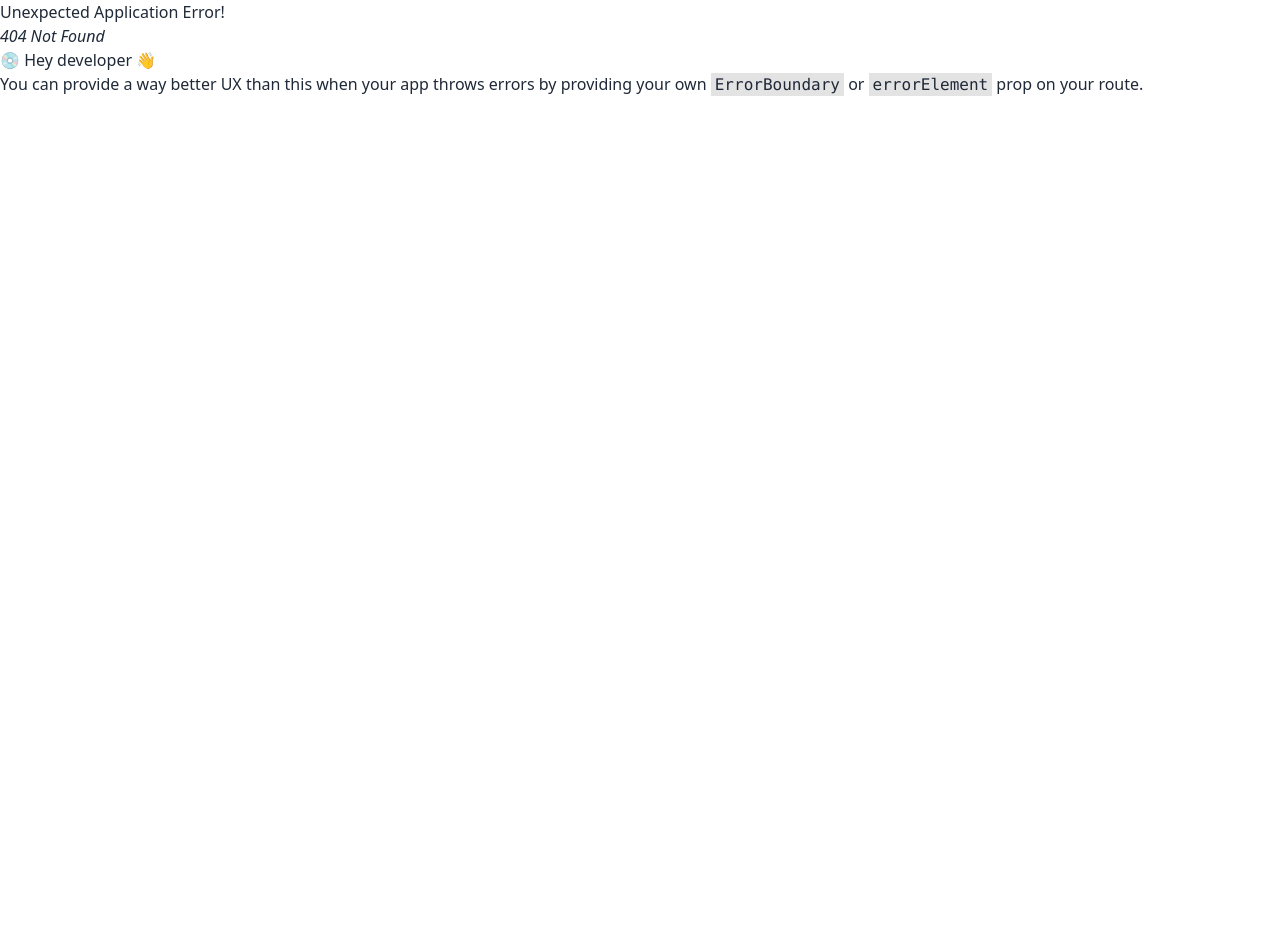
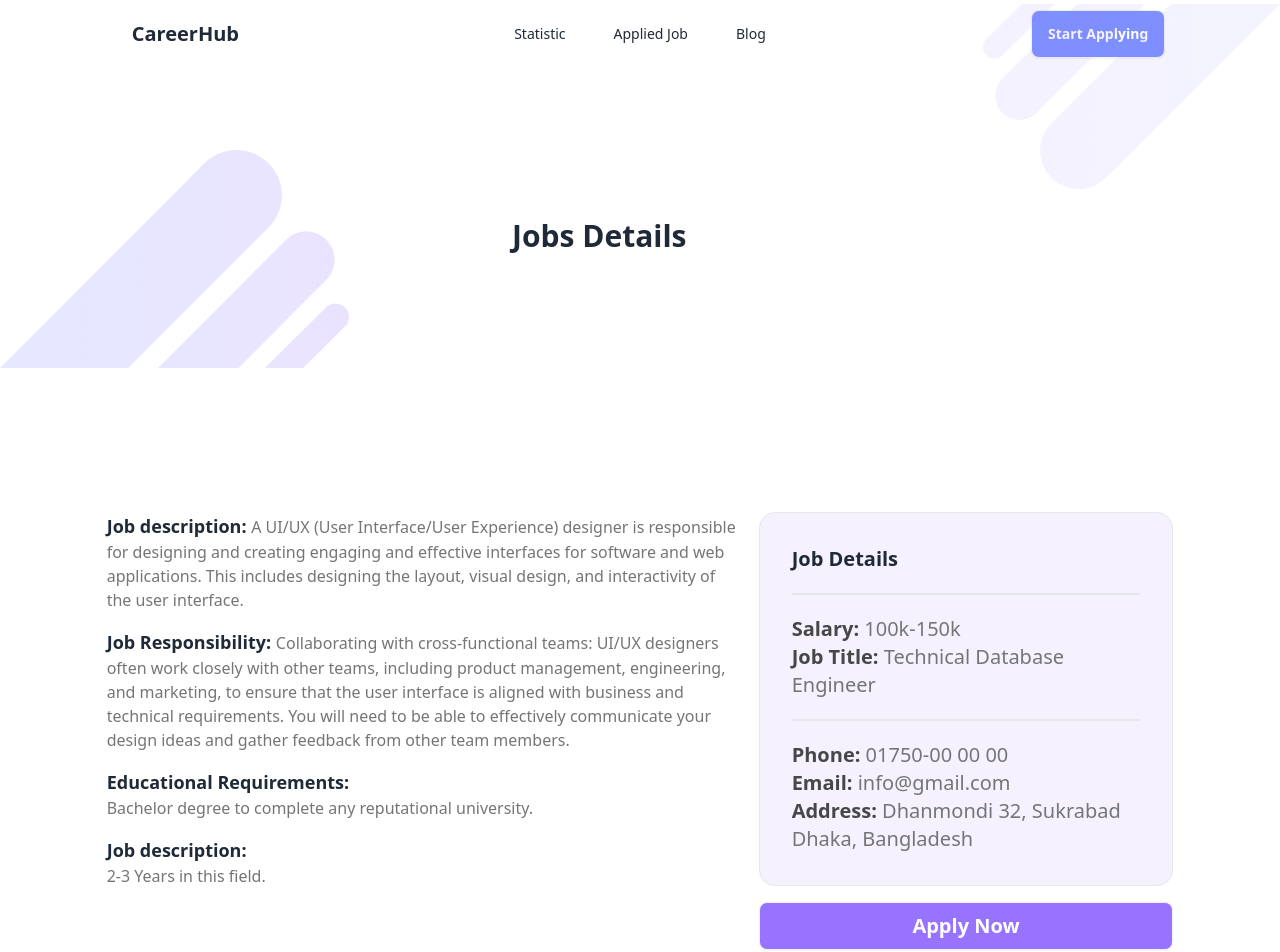
Before and after one commit to emonmahmud1/career-hub-react, a React (Vite) app: page /jobdetails/1 in a window 1280 px wide. Before the commit this address had no page. Shown: the top 952 px of the page. Before the commit the page ends 800 px from the top, so only its background shows below. Built offline with nearby package versions, Linux system fonts and the light colour scheme.

Commit message:
add job details page with dynamic data fetch

```diff
--- /dev/null
+++ b/src/components/AppliedJobs/AppliedJobs.jsx
@@ -0,0 +1,18 @@
+
+const AppliedJobs = () => {
+    return (
+        <div >
+            <div className=" mb-36  relative  h-[300px]">
+                <img className=" absolute bottom-0 left-0" src="images/bg1.png" alt="" />
+                <h2 className=" absolute right-[45%] left-[40%] top-[50%] font-extrabold lg:text-3xl text-2xl">Applied Jobs</h2>
+                <img className="absolute right-0 -top-16" src="images/bg2.png" alt="" />
+            </div>
+
+            <div className="">
+
+            </div>
+        </div>
+    );
+};
+
+export default AppliedJobs;
--- a/src/components/FeaturedJobs/FeaturedJob.jsx
+++ b/src/components/FeaturedJobs/FeaturedJob.jsx
@@ -1,9 +1,13 @@
 import PropTypes from 'prop-types';
 import { IoLocationOutline } from "react-icons/io5";
 import { AiOutlineDollar } from "react-icons/ai";
+import { Link } from 'react-router-dom';
 
 const FeaturedJob = ({job}) => {
-    const {logo,job_title,company_name,remote_or_onsite,job_type, location,salary }=job;
+    const {id,logo,job_title,company_name,remote_or_onsite,job_type, location,salary }=job;
+
+
+
     return (
         <div className='p-10 border rounded-xl'>
             <div className='mb-8'>
@@ -21,7 +25,9 @@ const FeaturedJob = ({job}) => {
                 <p className='flex items-center gap-1'><AiOutlineDollar/>{salary}</p>
             </div>
             <div className='mt-6'>
+                <Link to={`/jobdetails/${id}`}>
                 <button className=' btn bg-[#7E90FE] text-white font-bold text-xl'>View Details</button>
+                </Link>
             </div>
         </div>
     );
--- a/src/components/Header/Header.jsx
+++ b/src/components/Header/Header.jsx
@@ -34,7 +34,7 @@ const Header = () => {
       <div className="navbar-center hidden lg:flex">
         <ul className="menu menu-horizontal px-1 gap-4">
           <li><NavLink to="/"  className={ ({ isActive }) => (isActive ? 'bg-[#7E90FE]' : ' ')}>Statistic</NavLink></li>
-          <li> <NavLink to="/Home" className={({ isActive }) => (isActive ? 'bg-[#7E90FE]' : ' ')} >Applied Job</NavLink></li>
+          <li> <NavLink to="/appliedjobs" className={({ isActive }) => (isActive ? 'bg-[#7E90FE]' : ' ')} >Applied Job</NavLink></li>
           <li> <NavLink to="/Root" className={({ isActive }) => (isActive ? 'bg-[#7E90FE]' : ' ')}>Blog</NavLink></li>
         </ul>
       </div>
--- /dev/null
+++ b/src/components/JobDetails/JobDetails.jsx
@@ -0,0 +1,93 @@
+import { useLoaderData, useParams } from "react-router-dom";
+import { Link } from "react-router-dom";
+const JobDetails = () => {
+  const jobs = useLoaderData();
+  const { id } = useParams();
+  const job = jobs.find((job) => job.id == id);
+
+  const {
+    job_title,
+    job_description,
+    job_responsibility,
+    educational_requirements,
+    experiences,
+    salary,
+    contact_information
+  } = job;
+  return (
+    <div>
+      <div className=" mb-36  relative h-[300px]">
+        <img
+          className=" absolute bottom-0 left-0"
+          src="/images/bg1.png"
+          alt=""
+        />
+        <h2 className=" absolute right-[45%] left-[40%] top-[50%] font-extrabold lg:text-3xl text-2xl">
+          Jobs Details
+        </h2>
+        <img
+          className="absolute right-0 -top-16"
+          src="/images/bg2.png"
+          alt=""
+        />
+      </div>
+
+      <div className="grid grid-cols-5  w-10/12 m-auto gap-5">
+        <div className="col-span-3 space-y-4">
+
+          <p>
+            <span className="text-lg font-bold ">Job description: </span>{" "}
+            <span className="text-[#757575]">{job_description}</span>
+          </p>
+          <p>
+            <span className="text-lg font-bold ">Job Responsibility: </span>{" "}
+            <span className="text-[#757575]">{job_responsibility}</span>
+          </p>
+          <p>
+            <span className="text-lg font-bold ">
+              Educational Requirements: <br />{" "}
+            </span>{" "}
+            <span className="text-[#757575]">{educational_requirements}</span>
+          </p>
+          <p>
+            <span className="text-lg font-bold ">Job description: </span>
+            <br /> <span className="text-[#757575]">{experiences}</span>
+          </p>
+        </div>
+
+        <div className="col-span-2 ">
+            <div className="border lg:p-8 bg-[#9873ff1a] rounded-2xl">
+            <h2 className="text-xl font-extrabold ">Job Details</h2>
+          <div className="border my-5"></div>
+          <p>
+            <span className="text-[#474747] font-bold text-xl">Salary: </span><span className="text-xl font-medium text-[#757575]">{salary} </span>
+          </p>
+          <p>
+            <span className="text-[#474747] font-bold text-xl">Job Title: </span><span className="text-xl font-medium text-[#757575]">{job_title} </span>
+          </p>
+          <div className="border my-5"></div>
+          <p>
+            <span className="text-[#474747] font-bold text-xl">Phone: </span><span className="text-xl font-medium text-[#757575]">{contact_information.phone} </span>
+          </p>
+          <p>
+            <span className="text-[#474747] font-bold text-xl">Email: </span><span className="text-xl font-medium text-[#757575]">{contact_information.email} </span>
+          </p>
+          <p>
+            <span className="text-[#474747] font-bold text-xl">Address: </span><span className="text-xl font-medium text-[#757575]">{contact_information.address} </span>
+          </p>
+
+            </div>
+            <div className="mt-4">
+                <Link>
+                <button className="btn bg-[#9873FF] text-white font-semibold w-full text-xl">Apply Now</button>
+                </Link>
+            </div>
+
+
+        </div>
+      </div>
+    </div>
+  );
+};
+
+export default JobDetails;
--- a/src/components/Root/Root.jsx
+++ b/src/components/Root/Root.jsx
@@ -1,18 +1,17 @@
+import Header from "./../Header/Header";
 
-import Header from './../Header/Header';
-import Home from './../Home/Home';
-import Footer from './../Footer/Footer';
+import Footer from "./../Footer/Footer";
+import { Outlet } from "react-router-dom";
 const Root = () => {
   return (
     <div>
-
+      <div className="w-10/12 m-auto ">
         <Header></Header>
-            <Home></Home>
-        <div className='mt-24'>
-
+      </div>
+      <Outlet></Outlet>
+      <div className="mt-24">
         <Footer></Footer>
       </div>
-
     </div>
   );
 };
--- a/src/main.jsx
+++ b/src/main.jsx
@@ -7,6 +7,9 @@ import {
   RouterProvider,
 } from "react-router-dom";
 import Root from './components/Root/Root';
+import AppliedJobs from './components/AppliedJobs/AppliedJobs';
+import Home from './components/Home/Home';
+import JobDetails from './components/JobDetails/JobDetails';
 
 
 const router = createBrowserRouter([
@@ -15,11 +18,23 @@ const router = createBrowserRouter([
     element: <Root></Root>,
     children: [
       {
+        path: "/",
+        element: <Home></Home>,
 
       },
       {
+        path: "/appliedjobs",
+        element: <AppliedJobs></AppliedJobs>
+
+      },
+      {
+        path: "/jobdetails/:id",
+        element: <JobDetails></JobDetails>,
+        loader:()=> fetch('../jobs.json'),
+
 
       }
+
     ]
   },
 ]);
```
Also changed, not shown: public/images/bg1.png (added), public/images/bg2.png (added). Lines whose indentation alone changed are shown as unchanged.
